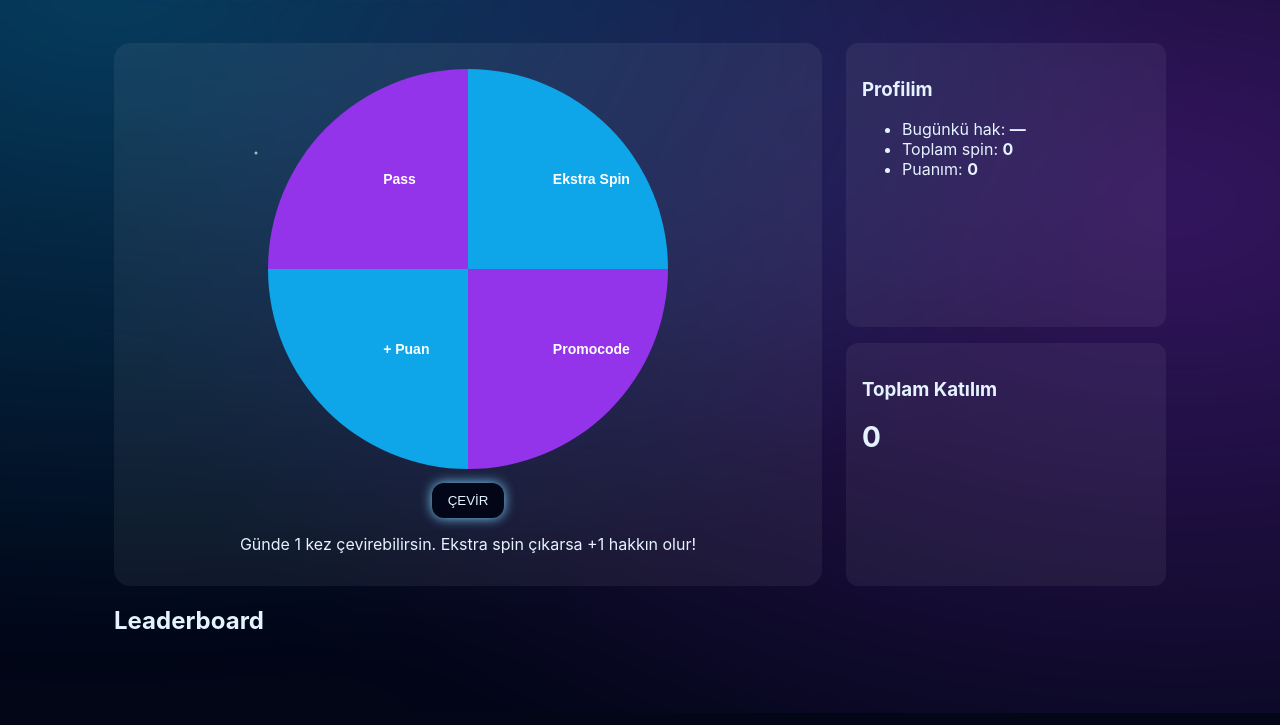
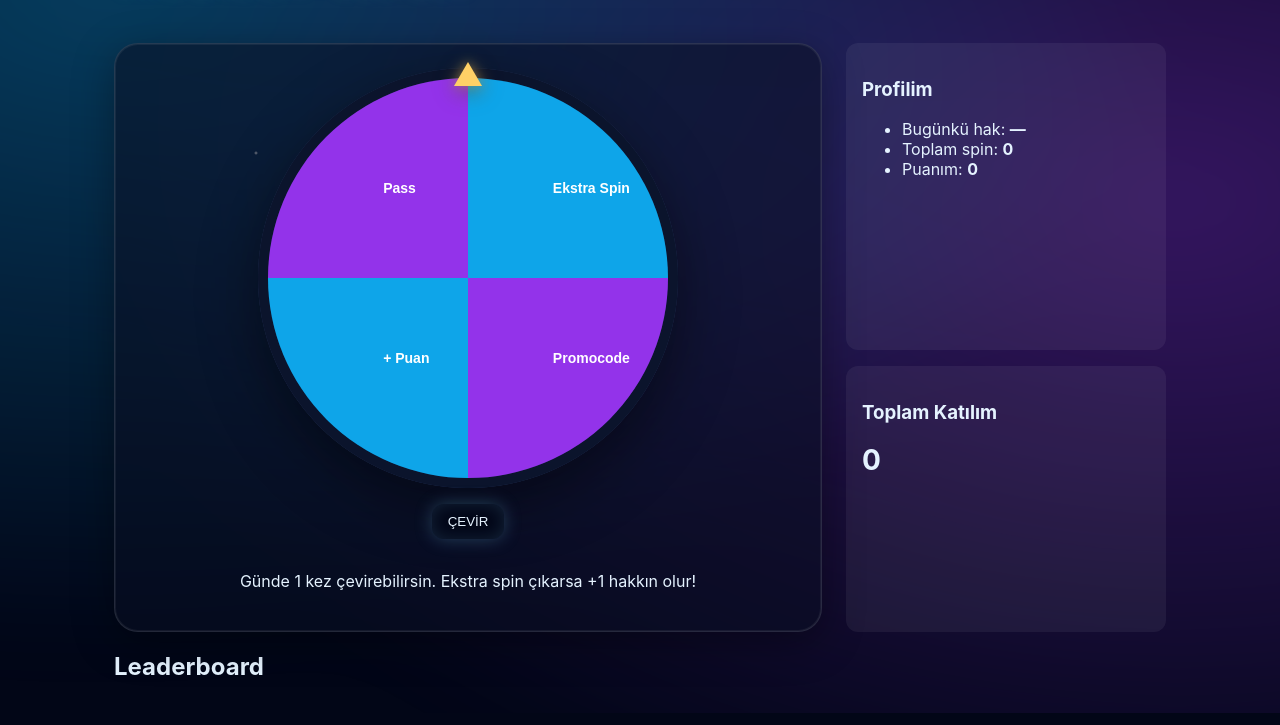
Before and after one commit to tgC3ren1/yilin-siteleri-bot, a plain HTML site: page index.html in a window 1280 px wide. Shown: the part 87-812 px from the top of the page. Drawn offline with nearby package versions, Linux system fonts and the light colour scheme.

Commit message:
styles.css

```diff
--- a/styles.css
+++ b/styles.css
@@ -47,3 +47,40 @@ body {
 .btn-primary { background: #0ea5e9; color: white; }
 .btn-ghost { background: transparent; color: var(--txt); }
 .btn-neon { background: #020617; color: var(--txt); box-shadow: 0 0 12px var(--neon); }
+/* Realistic wheel frame + pointer */
+.wheel-wrap {
+  position: relative;
+  display: grid;
+  place-items: center;
+  gap: 16px;
+  padding: 24px;
+  background: rgba(10,16,36,.55);
+  border-radius: 24px;
+  border: 1px solid rgba(255,255,255,.12);
+  box-shadow: 0 10px 40px rgba(0,0,0,.35), inset 0 0 0 1px rgba(255,255,255,.06);
+}
+
+/* üstte sabit iğne */
+.wheel-pointer {
+  position: absolute;
+  top: 18px; left: 50%; transform: translateX(-50%);
+  width: 0; height: 0;
+  border-left: 14px solid transparent;
+  border-right: 14px solid transparent;
+  border-bottom: 24px solid #ffd166;
+  filter: drop-shadow(0 4px 10px rgba(0,0,0,.5))
+          drop-shadow(0 0 6px rgba(255,209,102,.6));
+  z-index: 3;
+}
+
+/* canvas metalik kasa efekti */
+#wheelCanvas {
+  border-radius: 50%;
+  box-shadow: 0 18px 60px rgba(0,0,0,.45),
+              inset 0 0 0 10px #0b142c,
+              inset 0 0 0 14px #1c2a4f,
+              inset 0 0 0 18px rgba(255,255,255,.08);
+}
+
+/* butonda hafif parıltı */
+.btn-neon { box-shadow: 0 0 18px rgba(125,211,252,.25), inset 0 0 18px rgba(125,211,252,.15); }
```
